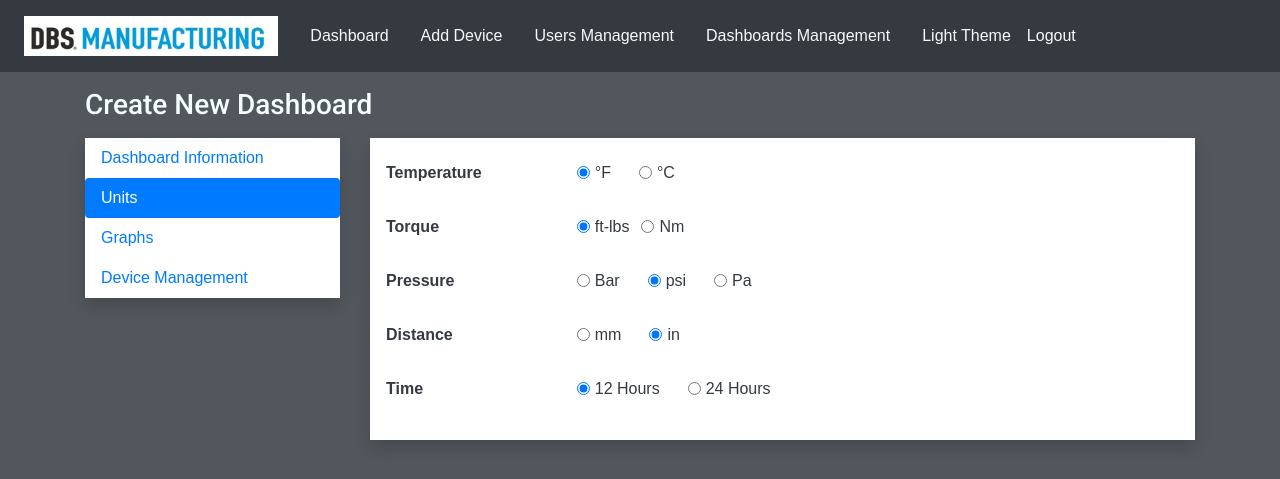
After one commit to KashifWebDev/dbs, a PHP site: page /admin_create_Dashboard.php in a window 1280 px wide, after a click on "Units". The commit adds this page. Shown: the top 479 px of the page. Run offline with PHP 8.4, Linux system fonts and the light colour scheme; a user stored in the database is signed in; some web fonts are replaced.

Commit message:
May 5, 2021

```diff
--- /dev/null
+++ b/admin_create_Dashboard.php
@@ -0,0 +1,162 @@
+<?php
+require 'app/main.php';
+session_start();
+$_SESSION['currentPath'] = "./";
+?>
+<!DOCTYPE html>
+<html lang="en">
+
+<?php require 'app/head.include.php'; ?>
+
+<body>
+<!-- Navigation -->
+<?php require 'app/nav.include.php'; ?>
+
+<!-- Page Content -->
+<div class="container">
+    <h3 class="font-roboto my-3">Create New Dashboard</h3>
+    <div class="row">
+        <div class="col-md-3">
+            <div class="nav flex-column nav-pills pillsCustomBorder shadow bg-white" id="v-pills-tab" role="tablist" aria-orientation="vertical">
+                <a class="nav-link active" id="v-pills-home-tab" data-toggle="pill" href="#v-pills-home" role="tab" aria-controls="v-pills-home" aria-selected="true">Dashboard Information</a>
+                <a class="nav-link" id="v-pills-profile-tab" data-toggle="pill" href="#v-pills-profile" role="tab" aria-controls="v-pills-profile" aria-selected="false">Units</a>
+                <a class="nav-link" id="v-pills-messages-tab" data-toggle="pill" href="#v-pills-messages" role="tab" aria-controls="v-pills-messages" aria-selected="false">Graphs</a>
+                <a class="nav-link" id="v-pills-settings-tab" data-toggle="pill" href="#v-pills-settings" role="tab" aria-controls="v-pills-settings" aria-selected="false">Device Management</a>
+            </div>
+        </div>
+        <div class="col-md-9">
+            <form action="">
+                <div class="tab-content" id="v-pills-tabContent">
+                    <!--Dashboard Information Tab-->
+                    <div class="tab-pane fade show active bg-white shadow p-3" id="v-pills-home" role="tabpanel" aria-labelledby="v-pills-home-tab">
+                        <div class="form-group">
+                            <label>Dashboard Name</label>
+                            <input type="text" class="form-control" placeholder="New Dashboard" name="dashboardName">
+                        </div>
+                    </div>
+
+                    <!--Dashboard Units Tab-->
+                    <div class="tab-pane fade bg-white shadow p-3" id="v-pills-profile" role="tabpanel" aria-labelledby="v-pills-profile-tab">
+                        <div class="form-group row text-dark">
+                            <label for="inputEmail3" class="col-form-label col-3 font-weight-bold">Temperature</label>
+                            <div class="form-check form-check-inline">
+                                <input class="form-check-input" type="radio" name="temperature_unit" value="f" checked>
+                                <label class="form-check-label" >°F</label>
+                            </div>
+                            <div class="form-check form-check-inline ml-3">
+                                <input class="form-check-input" type="radio" name="temperature_unit" value="c">
+                                <label class="form-check-label" >°C</label>
+                            </div>
+                        </div>
+                        <div class="form-group row text-dark">
+                            <label for="inputEmail3" class="col-form-label col-3  font-weight-bold">Torque</label>
+                            <div class="form-check form-check-inline">
+                                <input class="form-check-input" type="radio" name="torque_unit" value="ft-lbs" checked>
+                                <label class="form-check-label" >ft-lbs</label>
+                            </div>
+                            <div class="form-check form-check-inline">
+                                <input class="form-check-input" type="radio" name="torque_unit" value="nm">
+                                <label class="form-check-label" >Nm</label>
+                            </div>
+                        </div>
+                        <div class="form-group row text-dark">
+                            <label for="inputEmail3" class="col-form-label col-3  font-weight-bold">Pressure</label>
+                            <div class="form-check form-check-inline">
+                                <input class="form-check-input" type="radio" name="pressure_unit" value="bar">
+                                <label class="form-check-label" >Bar</label>
+                            </div>
+                            <div class="form-check form-check-inline ml-3">
+                                <input class="form-check-input" type="radio" name="pressure_unit" value="psi" checked>
+                                <label class="form-check-label">psi</label>
+                            </div>
+                            <div class="form-check form-check-inline ml-3">
+                                <input class="form-check-input" type="radio" name="pressure_unit" value="pa">
+                                <label class="form-check-label">Pa</label>
+                            </div>
+                        </div>
+                        <div class="form-group row text-dark">
+                            <label for="inputEmail3" class="col-form-label col-3  font-weight-bold">Distance</label>
+                            <div class="form-check form-check-inline">
+                                <input class="form-check-input" type="radio" name="distance_unit"  value="mm">
+                                <label class="form-check-label">mm</label>
+                            </div>
+                            <div class="form-check form-check-inline ml-3">
+                                <input class="form-check-input" type="radio" name="distance_unit"  value="in" checked>
+                                <label class="form-check-label">in</label>
+                            </div>
+                        </div>
+                        <div class="form-group row text-dark">
+                            <label for="inputEmail3" class="col-form-label col-3  font-weight-bold">Time</label>
+                            <div class="form-check form-check-inline">
+                                <input class="form-check-input" type="radio" name="time_format"  value="12" checked>
+                                <label class="form-check-label">12 Hours</label>
+                            </div>
+                            <div class="form-check form-check-inline ml-3">
+                                <input class="form-check-input" type="radio" name="time_format" value="24">
+                                <label class="form-check-label">24 Hours</label>
+                            </div>
+                        </div>
+                    </div>
+
+                    <!--Horizontal Lines Tab-->
+                    <div class="tab-pane fade bg-white shadow p-3" id="v-pills-messages" role="tabpanel" aria-labelledby="v-pills-messages-tab">
+                        <h2 id="navHeading" class="font-roboto">Horizontal Lines</h2>
+                        <hr>
+                        <form>
+                            <div id="element1" class="form-group row">
+                                <label for="inputPassword" class="mx-2 ml-3 col-form-label">Line Name</label>
+                                <div>
+                                    <input type="text" class="form-control" id="inputPassword" placeholder="Alarm" name="graphLineName1">
+                                </div>
+                                <label for="inputPassword" class="mx-2 col-form-label">Line Value:</label>
+                                <div>
+                                    <div class="input-group mb-3">
+                                        <input type="text" class="form-control" placeholder="27000" name="graphLineName2">
+                                        <div class="input-group-append">
+                                            <span class="input-group-text" id="basic-addon2">ft-lbs</span>
+                                        </div>
+                                    </div>
+                                </div>
+                                <i class="fas fa-trash-alt text-danger font-size-xLarger ml-4 mt-2" id="removeElememnt1"></i>
+                            </div>
+                            <div id="element2" class="form-group row">
+                                <label for="inputPassword" class="mx-2 ml-3 col-form-label">Line Name</label>
+                                <div>
+                                    <input type="text" class="form-control" id="inputPassword" placeholder="Alarm" name="graphLineName1">
+                                </div>
+                                <label for="inputPassword" class="mx-2 col-form-label">Line Value:</label>
+                                <div>
+                                    <div class="input-group mb-3">
+                                        <input type="text" class="form-control" placeholder="27000" name="graphLineName2">
+                                        <div class="input-group-append">
+                                            <span class="input-group-text" id="basic-addon2">ft-lbs</span>
+                                        </div>
+                                    </div>
+                                </div>
+                                <i class="fas fa-trash-alt text-danger font-size-xLarger ml-4 mt-2"></i>
+                            </div>
+
+                            <button class="btn btn-primary ml-1" type="button">
+                                <i class="fas fa-plus"></i>
+                            </button>
+                            <script>
+
+                            </script>
+                        </form>
+                    </div>
+
+                    <div class="tab-pane fade" id="v-pills-settings" role="tabpanel" aria-labelledby="v-pills-settings-tab">4</div>
+
+                </div>
+            </form>
+        </div>
+    </div>
+</div>
+
+<!-- Bootstrap core JavaScript -->
+<?php require 'app/footer.include.php'; ?>
+
+
+</body>
+
+</html>
--- a/assets/custom_css/main.css
+++ b/assets/custom_css/main.css
@@ -183,6 +183,13 @@ table{
     font-family: 'Roboto', sans-serif;
     margin-bottom: 4px;
 }
+#navHeading{
+    font-weight: 500;
+    font-size: revert;
+}
+.font-size-xLarger{
+    font-size: x-large;
+}
 
 
 
```
Also changed, not shown: customize-dashboard.php (+2 -43 lines), project_dbs.sql.
